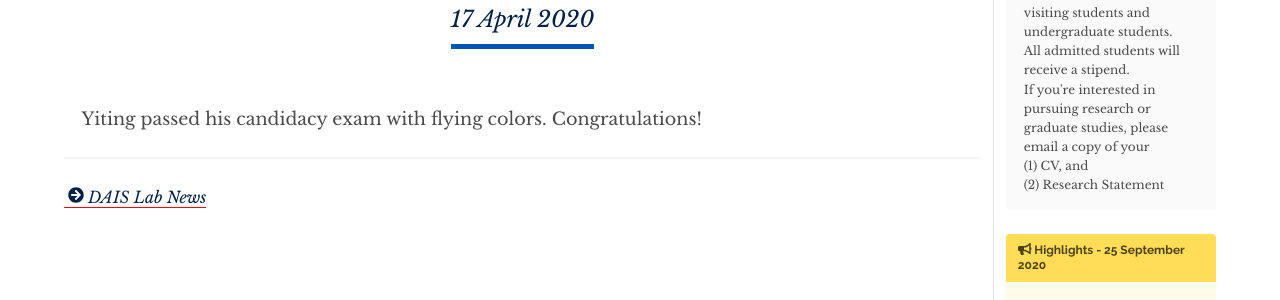
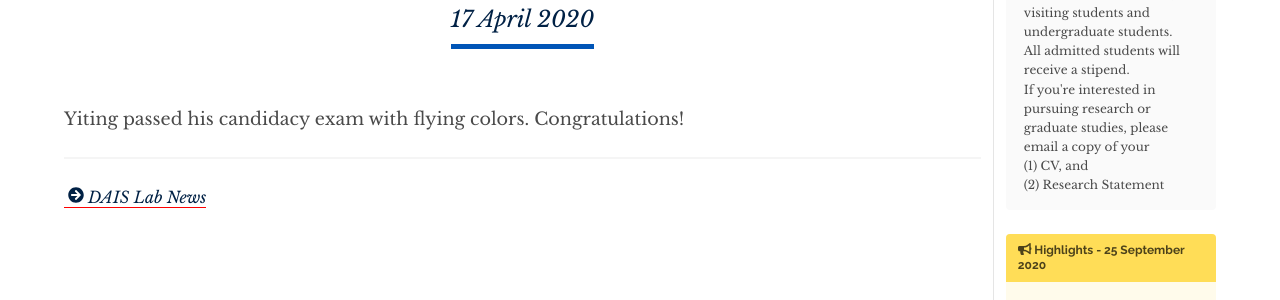
Before and after one commit to daisubc/daisubc.github.io, a Jekyll site: the page built from _news/2020-04-17-yiting.md, in a window 1280 px wide. Shown: the part 283-583 px from the top of the page. Built offline with Jekyll 4.4.1, drawn with Linux system fonts in a browser that asks for light colours; nearby versions of some CDN libraries.

Commit message:
remove news padding

```diff
--- a/assets/css/dais.scss
+++ b/assets/css/dais.scss
@@ -254,8 +254,6 @@ ol.breadcrumbs-ol li a {
 }
 
 .news-content {
-  padding-left: 1em;
-  padding-right: 1em;
   font-size: 1.1em;
   a {
     color: $darkerblue;
```
